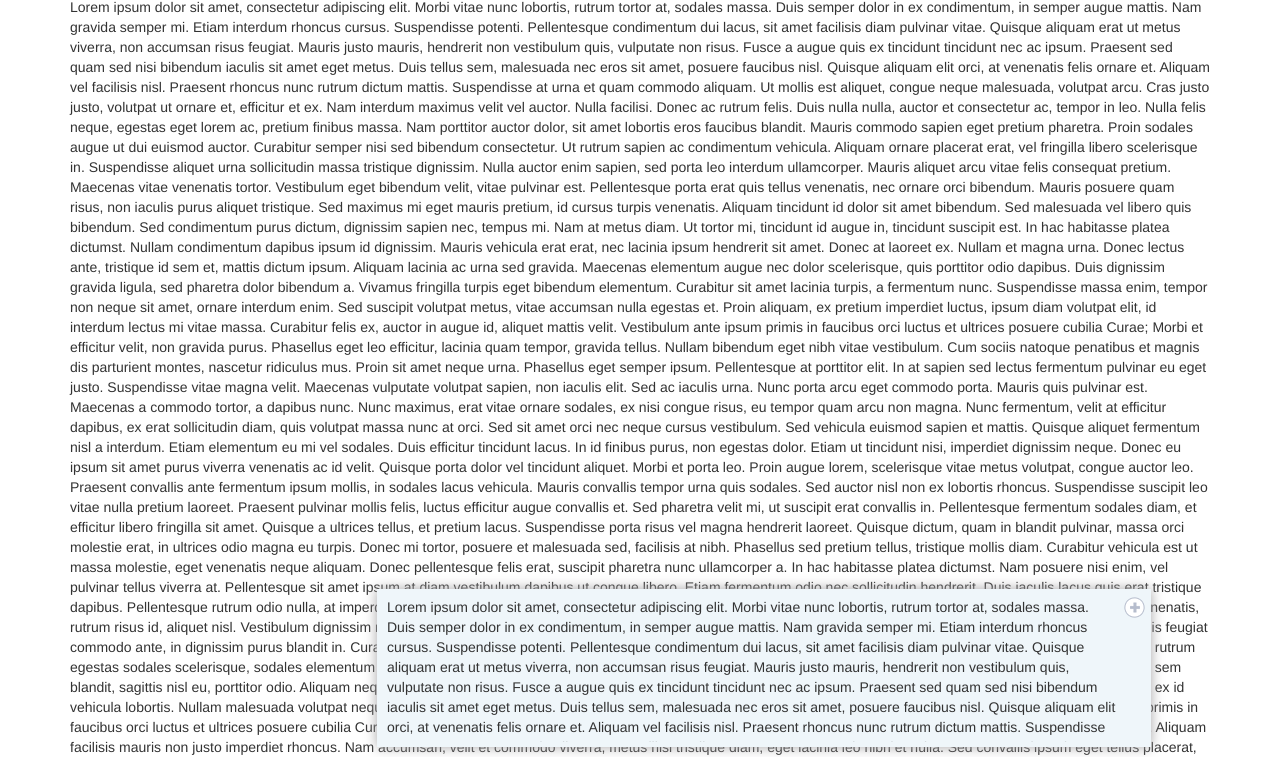
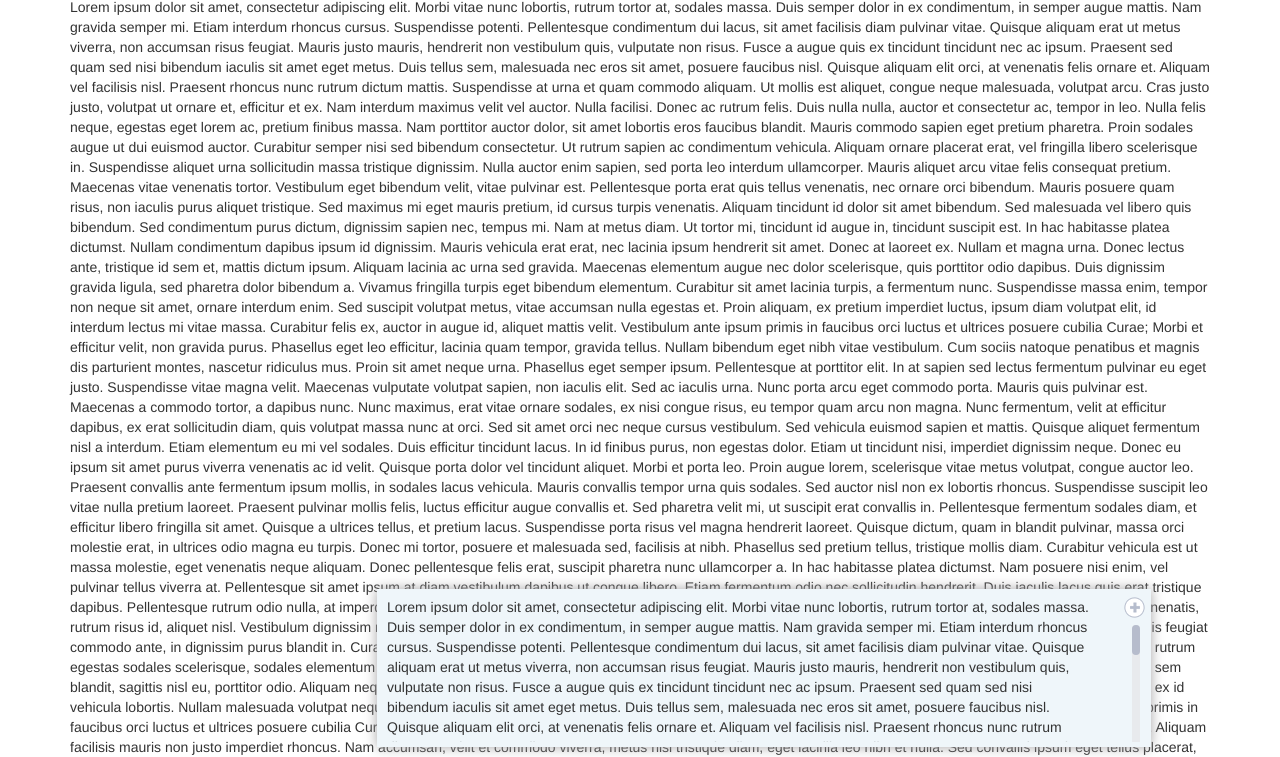
Before and after one commit to GBratsos/floativ, a plain HTML site: page index.html in a window 1280 px wide. Shown: the part 53-810 px from the top of the page. Drawn offline with nearby package versions, Linux system fonts and the light colour scheme.

Commit message:
fix hidden custom scrollbar on load in float box

```diff
--- a/index.html
+++ b/index.html
@@ -5,7 +5,9 @@
     <meta name="viewport" content="width=device-width, initial-scale=1.0">
     <title>floativ.js: How it works</title>
 
+    <!-- Bootstrap v3.3.5 -->
     <link rel="stylesheet" href="https://maxcdn.bootstrapcdn.com/bootstrap/3.3.5/css/bootstrap.min.css">
+    <!-- https://github.com/malihu/malihu-custom-scrollbar-plugin -->
     <link rel="stylesheet" type="text/css" href="css/mCustomScrollbar.css">
     <style>
         body {
@@ -29,7 +31,7 @@
                     <span class="icon-bar"></span>
                     <span class="icon-bar"></span>
                 </button>
-                <a class="navbar-brand" href="http://localhost/floativ">floativ.js</a>
+                <a class="navbar-brand" href="#">floativ.js</a>
             </div>
         </div>
     </nav>
@@ -84,13 +86,13 @@
         </div>
     </div>
 
-    <!-- jQuery v1.11.3 min -->
-    <script src="https://code.jquery.com/jquery-1.11.3.js"></script>
-    <!-- jQuery v1.11.4 min -->
+    <!-- jQuery v1.11.3 -->
+    <script src="https://code.jquery.com/jquery-1.11.3.min.js"></script>
+    <!-- jQuery v1.11.4 -->
     <script src="https://code.jquery.com/ui/1.11.4/jquery-ui.min.js"></script>
-    <!-- Bootstrap js min -->
+    <!-- Bootstrap v3.3.5 -->
     <script src="https://maxcdn.bootstrapcdn.com/bootstrap/3.3.5/js/bootstrap.min.js"></script>
-    <!-- custom scrollbar js -->
+    <!-- https://github.com/malihu/malihu-custom-scrollbar-plugin -->
     <script src="js/jquery.mCustomScrollbar.concat.min.js"></script>
     <!-- floativ.js -->
     <script src="js/floativ.js"></script>
--- a/js/floativ.js
+++ b/js/floativ.js
@@ -1,4 +1,5 @@
-$(document).ready(function() {
+$(document).ready(function () {
+    'use strict';
     var winHeight = $(window).height();
     var isiHeight = winHeight * (0.33);
     var isiHeight_expand = winHeight - 160; // winHeight * (0.55);
@@ -6,8 +7,6 @@
     $(".isi-head a.colapse-close").hide();
     $(".isi-head a.colapse-close").hide();
     $(".content01").mCustomScrollbar();
-
-    loadISI();
 
     $(".content01").bind("mousewheel DOMMouseScroll", function (e) {
         var delta = e.wheelDelta || -e.detail;
@@ -45,21 +44,23 @@
     });
 
     function loadISI() {
-        isiHeight = $(window).height() / 5.5;
+        isiHeight = $(window).height() / (5.5);
         $(".content01").css({ "height": isiHeight });
         $(".colapse-close").click();
-    };
+    }
 
     function footerHideShow() {
         var winHi = $(window).height() * (0.33);
-        if ($("#idfloatisi1").offset() != null) {
+        if ($("#idfloatisi1").offset() !== null) {
             if ($(window).scrollTop() > (($("#idfloatisi1").offset().top - $(window).height()) + winHi)) {
                 $("#idfloatisi").css({ "display": "none" });
             } else {
                 $("#idfloatisi").css({ "display": "block" });
             }
         }
-    };
+    }
+
+    loadISI();
 
     $(window).resize(function () {
         loadISI();
```
